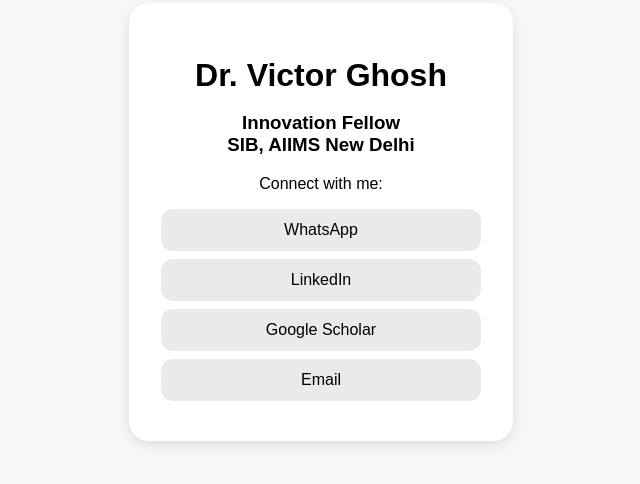
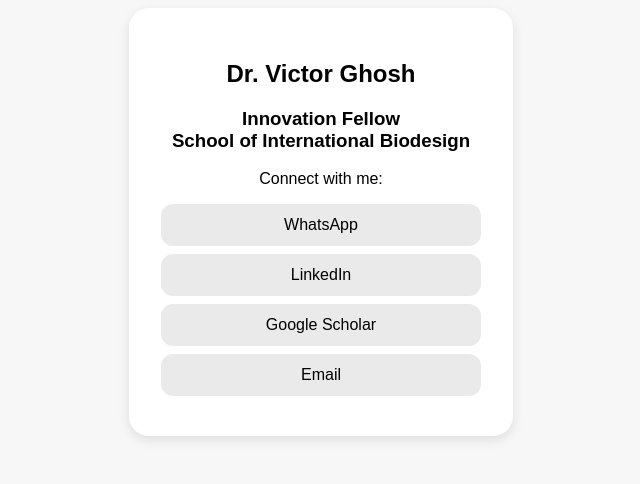
Before and after one commit to victor-ghosh/contact, a plain HTML site: page index.html in a window 1280 px wide. Shown: the part 178-662 px from the top of the page, without its empty margins (319-959 px from the left). Drawn offline with Linux system fonts and the light colour scheme.

Commit message:
Update index.html

```diff
--- a/index.html
+++ b/index.html
@@ -43,8 +43,8 @@
 </head>
 <body>
   <div class="card">
-    <h1>Dr. Victor Ghosh</h1>
-    <h3>Innovation Fellow<br>SIB, AIIMS New Delhi</h3>
+    <h2>Dr. Victor Ghosh</h2>
+    <h3>Innovation Fellow<br>School of International Biodesign</h3>
     <p>Connect with me:</p>
     <div class="links">
       <a href="https://wa.me/qr/GJASALEG5LDBK1" target="_blank">WhatsApp</a>
```
